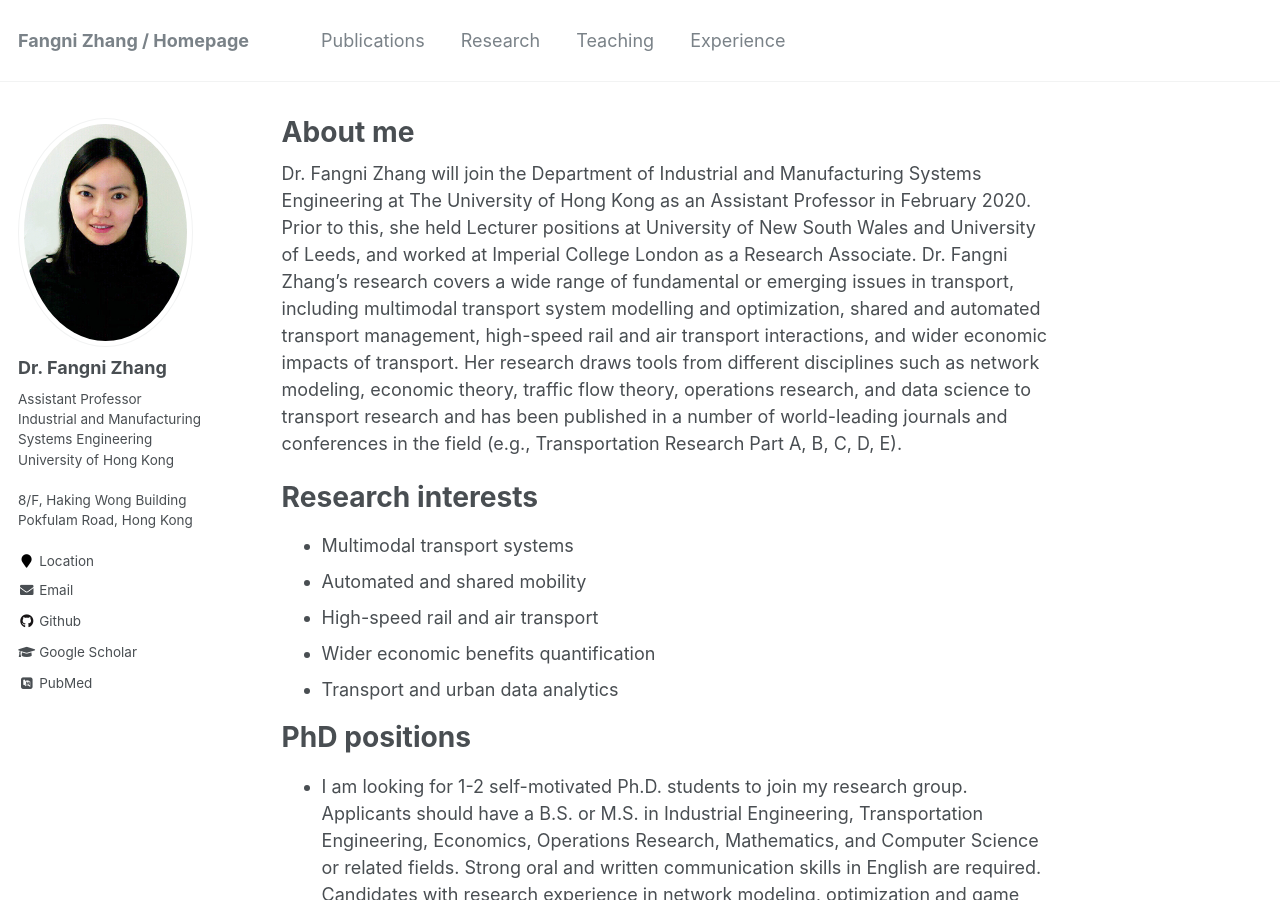
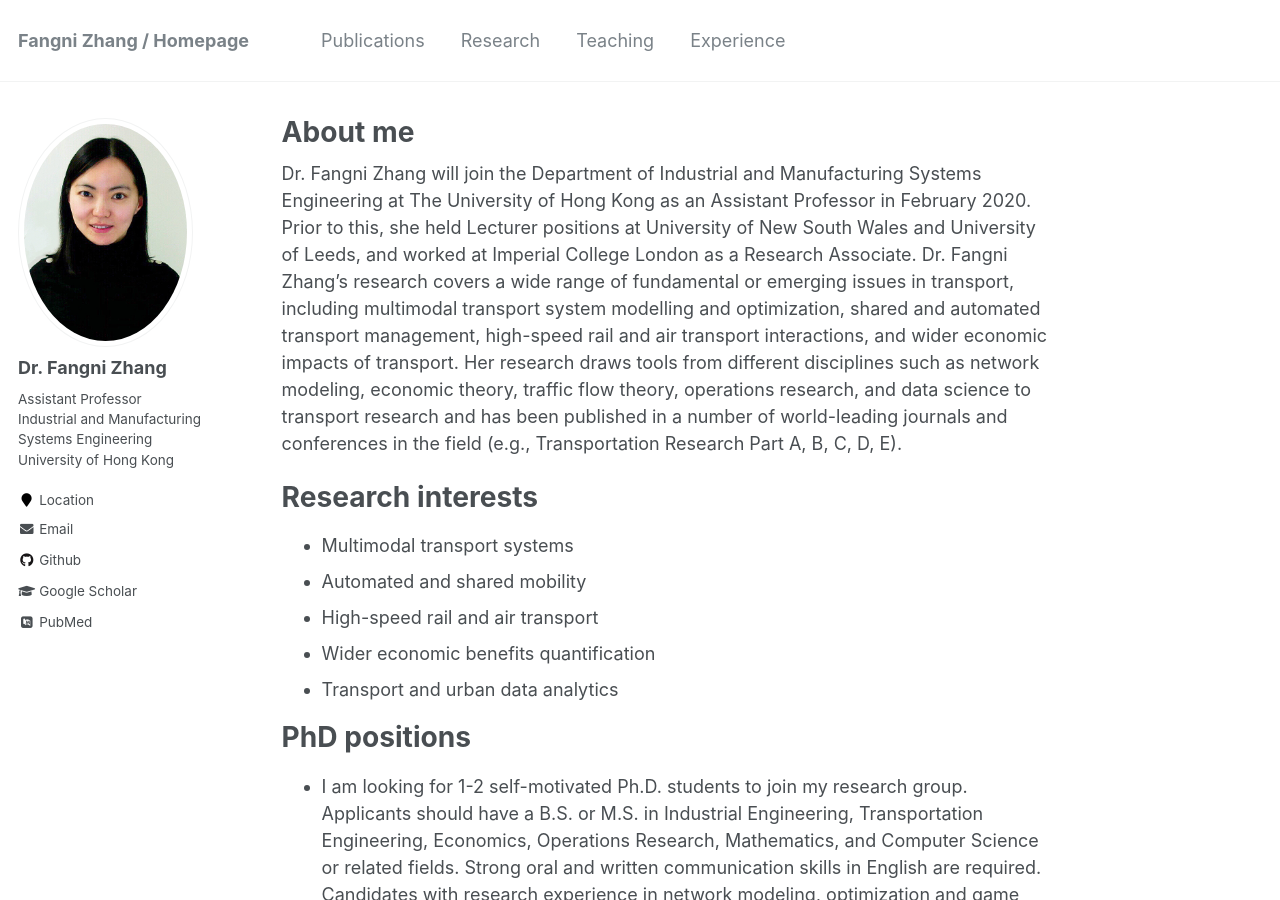
Before and after one commit to fangnizhang/fangnizhang.github.io, a Jekyll site: the page built from _pages/about.md, in a window 1280 px wide and 900 px high. Built offline with Jekyll 4.4.1, drawn with Linux system fonts in a browser that asks for light colours; some web fonts are replaced.

Commit message:
Update _config.yml

```diff
--- a/_config.yml
+++ b/_config.yml
@@ -88,9 +88,6 @@ author:
     Assistant Professor <br>
     Industrial and Manufacturing Systems Engineering <br>
     University of Hong Kong<br>
-    <br>
-    8/F, Haking Wong Building <br>
-    Pokfulam Road, Hong Kong <br>
   location         : "Location"
   employer         :
   pubmed           : "https://www.ncbi.nlm.nih.gov/pubmed/?term=john+snow"
```
